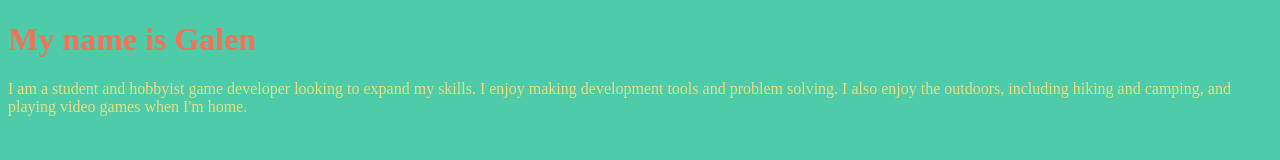
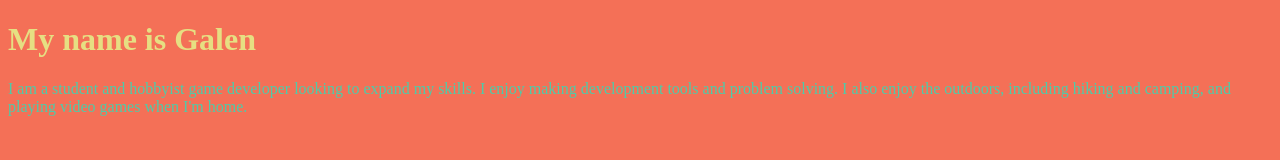
Before and after one commit to Captain-Soggy/Captain-Soggy.github.io, a plain HTML site: page index.html in a window 1280 px wide. Drawn offline with Linux system fonts and the light colour scheme.

Commit message:
Update index.html
color swap

```diff
--- a/index.html
+++ b/index.html
@@ -7,13 +7,13 @@
 
         <style>
             body {
-                background-color:#4ECBA9;
+                background-color:#F47057;
             }
             h1 {
-                color:#F47057;
+                color:#E6DF82;
             }
             p {
-                color:#E6DF82;
+                color:#4ECBA9;
             }
         </style>
 
```
